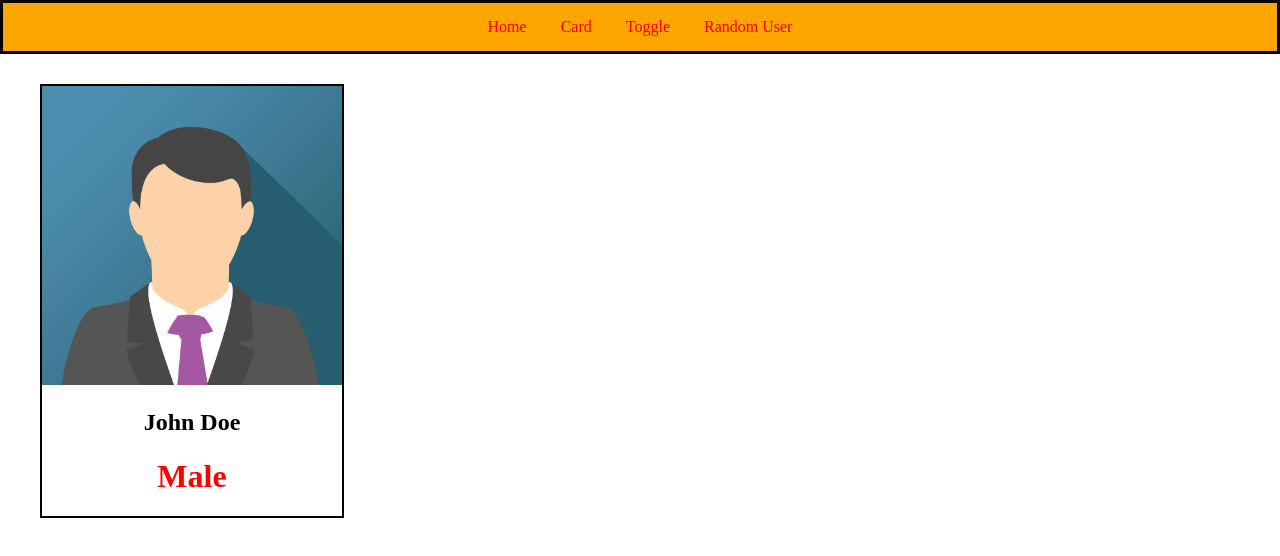
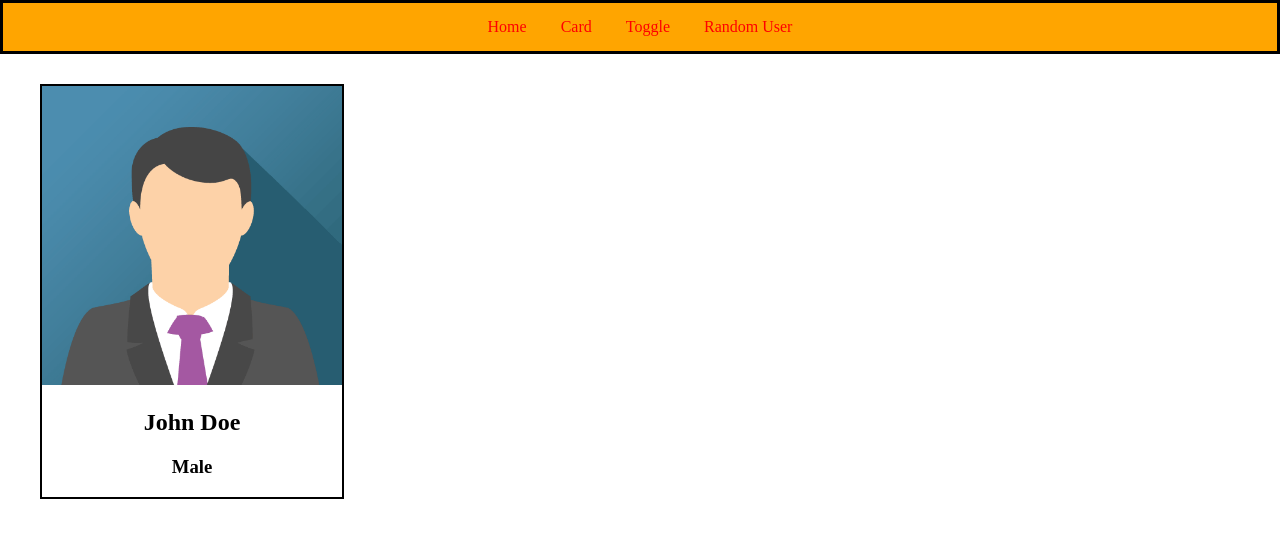
Before and after one commit to sainandhinigundu/autosuggest, a website: page frontend/pages/card.html in a window 1280 px wide. Drawn offline with Linux system fonts and the light colour scheme; files whose address does not match are found by name.

Commit message:
card page is completed

```diff
--- a/frontend/pages/card.html
+++ b/frontend/pages/card.html
@@ -16,7 +16,7 @@
     <div class="card">
         <img src="../images/john.png" alt="User Image">
         <h2> John Doe</h2>
-        <h1>Male</h1>
+        <h3>Male</h3>
     </div>
     <script src="js/index.js"></script>
 </body>
```
